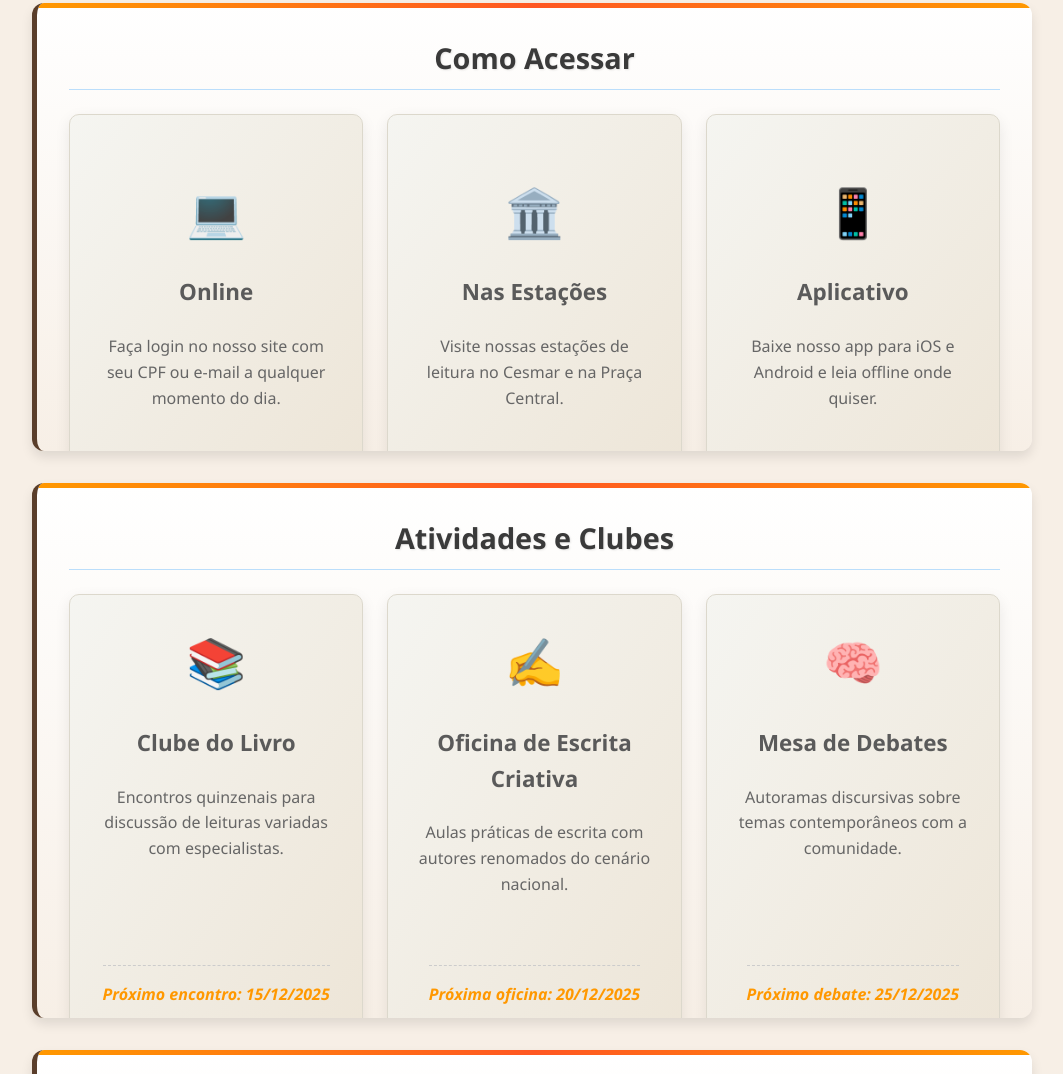
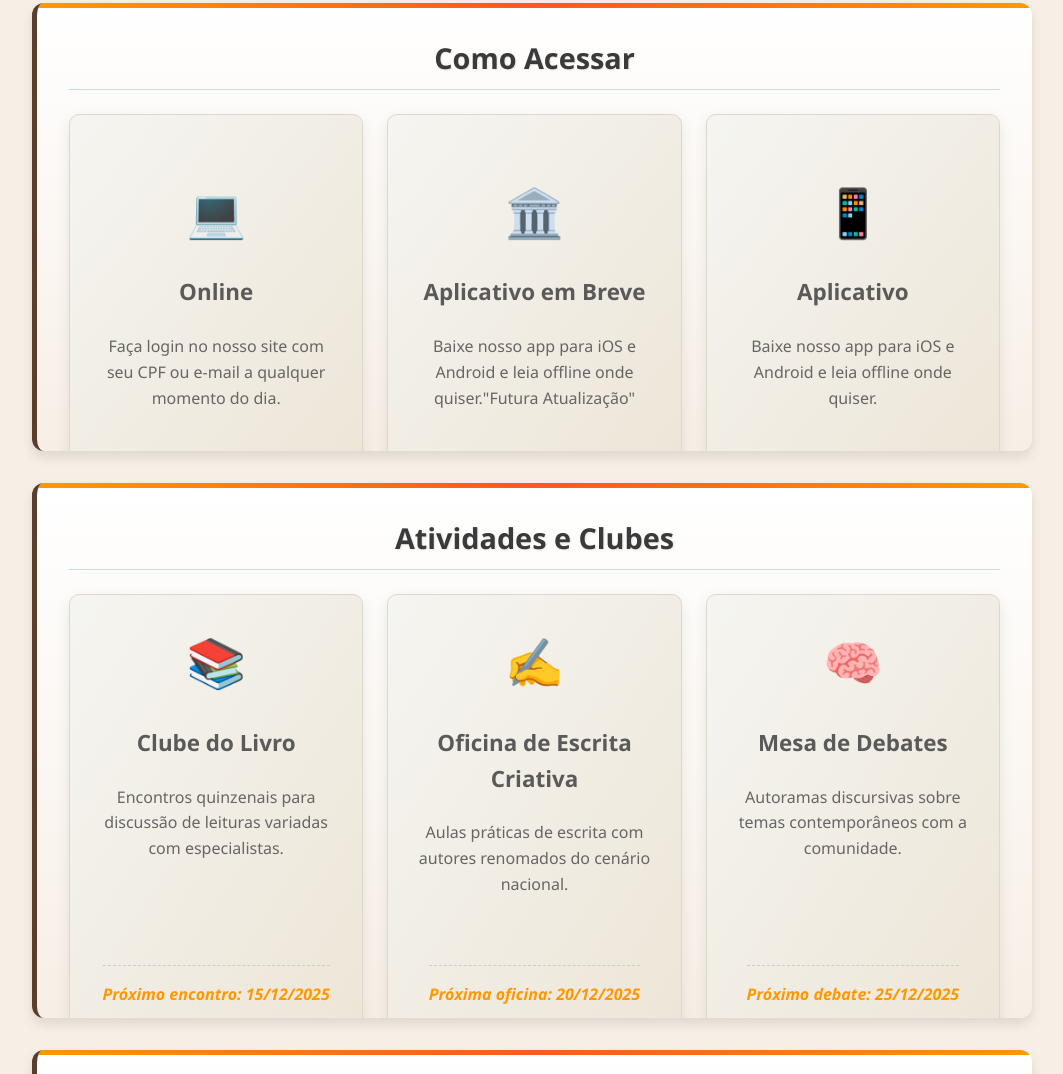
Before and after one commit to RodrigoBergenthal/Biblioteca-Digital-Comunitaria, a plain HTML site: page index.html in a window 1280 px wide. Shown: the part 1715-2789 px from the top of the page, without its empty margins (108-1171 px from the left). Drawn offline with Linux system fonts and the light colour scheme; no server answers.

Commit message:
Update index.html

```diff
--- a/index.html
+++ b/index.html
@@ -101,8 +101,8 @@
                     </div>
                     <div class="access-option">
                         <div class="icon">🏛️</div>
-                        <h3>Nas Estações</h3>
-                        <p>Visite nossas estações de leitura no Cesmar e na Praça Central.</p>
+                        <h3>Aplicativo em Breve</h3>
+                        <p>Baixe nosso app para iOS e Android e leia offline onde quiser."Futura Atualização"
                     </div>
                     <div class="access-option">
                         <div class="icon">📱</div>
```
